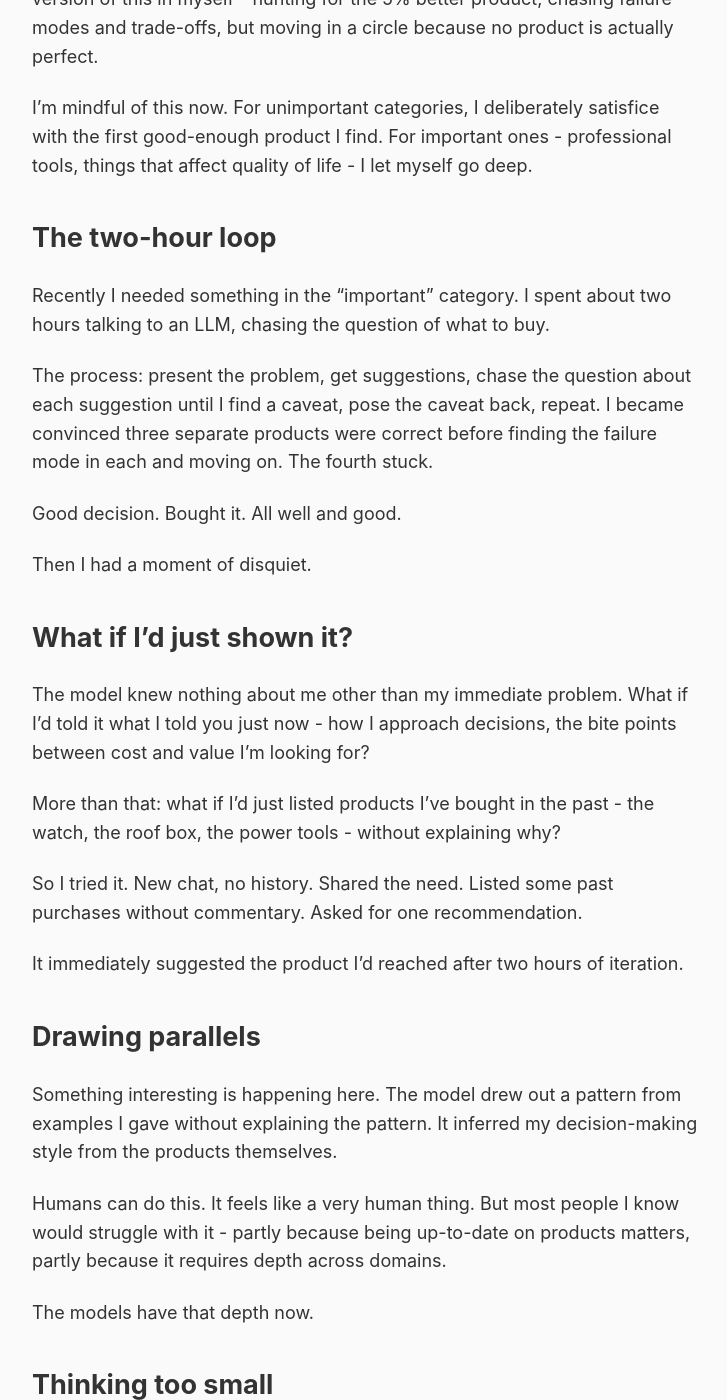
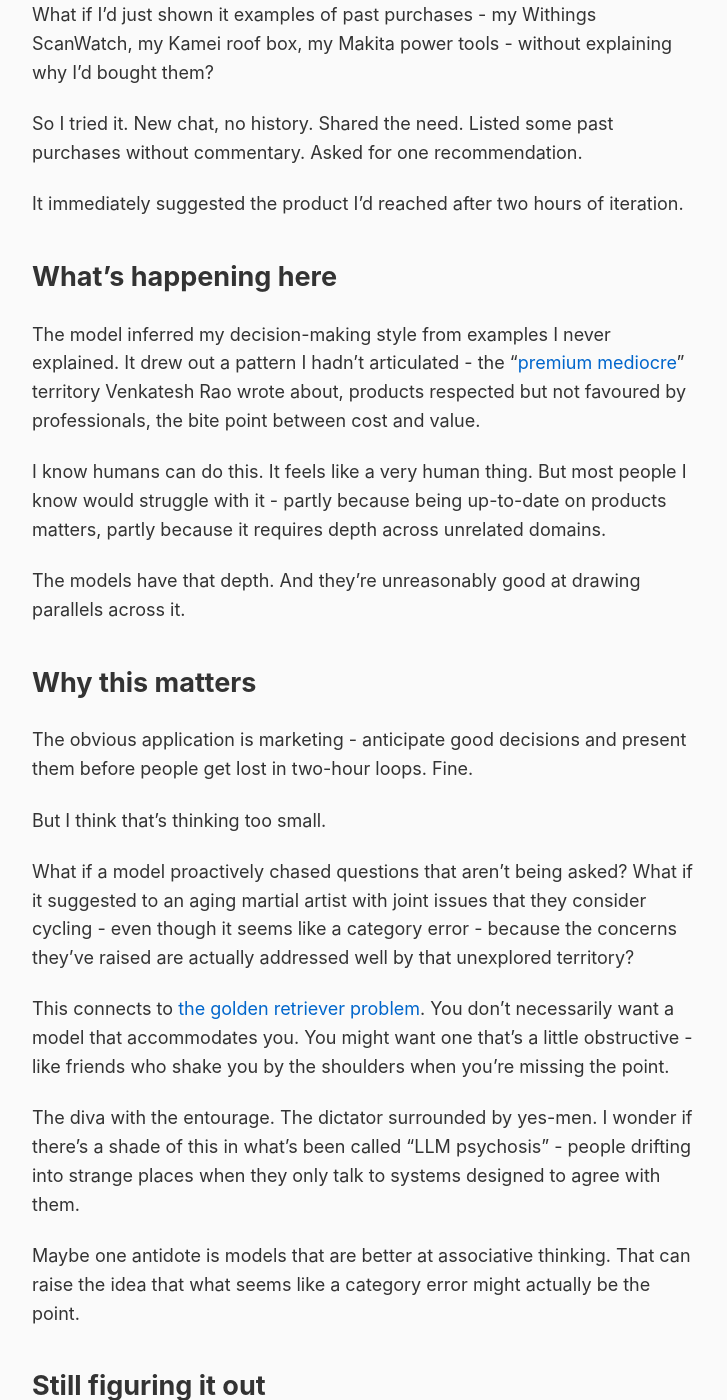
Before and after one commit to rob137/rob137.github.io, a Jekyll site: the page built from _posts/2026-01-02-show-dont-tell.md, in a window 1280 px wide and 1400 px high, scrolled down 759 px. Shown: the whole window, without its empty margins (275-1002 px from the left). Built offline with Jekyll 4.4.1, drawn with Linux system fonts in a browser that asks for light colours; some of the changed text lies outside the part shown.

Commit message:
Reframe Show Don't Tell: LLMs are unreasonably good at associative thinking

```diff
--- a/_posts/2026-01-02-show-dont-tell.md
+++ b/_posts/2026-01-02-show-dont-tell.md
@@ -2,65 +2,51 @@
 layout: post
 title: "Show, Don't Tell"
 date: 2026-01-02 16:30:00 +0000
-tags: [ai, llm, decision-making, musings]
+tags: [ai, llm, decision-making, associative-thinking]
 ---
 
-Some incomplete musings. I haven't fully processed this yet, but it feels worth sharing.
+LLMs are unreasonably good at associative thinking. Almost nobody is talking about it.
 
-## The optimizer trap
+## The discovery
 
-I'm a particular kind of frugal. I'm happy to spend money where there's a payoff - I'd rather frame cost efficiency on a decades level than skimp on purchases. A Makita circular saw instead of something cheap that stops working. Prosumer territory.
+I needed to buy something. Important category - the kind where I let myself go deep rather than satisficing with the first good-enough option.
 
-[Venkatesh Rao](https://www.ribbonfarm.com/2017/08/17/the-premium-mediocre-life-of-maya-millennial/) called this "premium mediocre" - products respected but not favoured by professionals, because professionals are paid to worry about the final 5% that I don't care about. My Withings ScanWatch. My Kamei roof box. The product that if you know, you know.
+My process: talk to an LLM, present the problem, get suggestions, chase the question about each suggestion until I find a caveat, pose the caveat back, repeat. Two hours later I'd convinced myself three separate products were correct before finding the failure mode in each. The fourth stuck.
 
-The problem is that optimizing is a trap. There's an analogy of ants following a pheromone trail in a circle until they dehydrate and die. I've noticed a softer version of this in myself - hunting for the 5% better product, chasing failure modes and trade-offs, but moving in a circle because no product is actually perfect.
+Good decision. Bought it.
 
-I'm mindful of this now. For unimportant categories, I deliberately satisfice with the first good-enough product I find. For important ones - professional tools, things that affect quality of life - I let myself go deep.
+Then I had a thought: the model knew nothing about me other than my immediate problem.
 
-## The two-hour loop
-
-Recently I needed something in the "important" category. I spent about two hours talking to an LLM, chasing the question of what to buy.
-
-The process: present the problem, get suggestions, chase the question about each suggestion until I find a caveat, pose the caveat back, repeat. I became convinced three separate products were correct before finding the failure mode in each and moving on. The fourth stuck.
-
-Good decision. Bought it. All well and good.
-
-Then I had a moment of disquiet.
-
-## What if I'd just shown it?
-
-The model knew nothing about me other than my immediate problem. What if I'd told it what I told you just now - how I approach decisions, the bite points between cost and value I'm looking for?
-
-More than that: what if I'd just listed products I've bought in the past - the watch, the roof box, the power tools - without explaining why?
+What if I'd just shown it examples of past purchases - my Withings ScanWatch, my Kamei roof box, my Makita power tools - without explaining why I'd bought them?
 
 So I tried it. New chat, no history. Shared the need. Listed some past purchases without commentary. Asked for one recommendation.
 
 It immediately suggested the product I'd reached after two hours of iteration.
 
-## Drawing parallels
+## What's happening here
 
-Something interesting is happening here. The model drew out a pattern from examples I gave without explaining the pattern. It inferred my decision-making style from the products themselves.
+The model inferred my decision-making style from examples I never explained. It drew out a pattern I hadn't articulated - the "[premium mediocre](https://www.ribbonfarm.com/2017/08/17/the-premium-mediocre-life-of-maya-millennial/)" territory Venkatesh Rao wrote about, products respected but not favoured by professionals, the bite point between cost and value.
 
-Humans can do this. It feels like a very human thing. But most people I know would struggle with it - partly because being up-to-date on products matters, partly because it requires depth across domains.
+I know humans can do this. It feels like a very human thing. But most people I know would struggle with it - partly because being up-to-date on products matters, partly because it requires depth across unrelated domains.
 
-The models have that depth now.
+The models have that depth. And they're unreasonably good at drawing parallels across it.
 
-## Thinking too small
+## Why this matters
 
-The obvious implication is marketing. You could anticipate a solid purchasing decision for me and present it before I get lost in a two-hour loop. I'd be happy if you did.
+The obvious application is marketing - anticipate good decisions and present them before people get lost in two-hour loops. Fine.
 
-But I suspect this is thinking too small.
+But I think that's thinking too small.
 
-What if a model proactively chased the question of what questions aren't being asked? What if it suggested to an aging martial artist with joint issues that they consider a cycling club - even though it seems like a category error - because the concerns they've raised are actually addressed well by that unexplored territory?
+What if a model proactively chased questions that aren't being asked? What if it suggested to an aging martial artist with joint issues that they consider cycling - even though it seems like a category error - because the concerns they've raised are actually addressed well by that unexplored territory?
 
-This connects to [the golden retriever problem](/2026/01/02/the-golden-retriever-problem/). You don't necessarily want a model that avoids annoying you. You might want something a little obstructive - like how friends shake you by the shoulders when you're missing the point.
+This connects to [the golden retriever problem](/2026/01/02/the-golden-retriever-problem/). You don't necessarily want a model that accommodates you. You might want one that's a little obstructive - like friends who shake you by the shoulders when you're missing the point.
 
-The diva with the entourage. The dictator surrounded by yes-men. I wonder if there's a shade of this in what's been called "LLM psychosis" - the way people can drift into strange places when they only talk to systems designed to accommodate them.
+The diva with the entourage. The dictator surrounded by yes-men. I wonder if there's a shade of this in what's been called "LLM psychosis" - people drifting into strange places when they only talk to systems designed to agree with them.
 
-## Open questions
+Maybe one antidote is models that are better at associative thinking. That can raise the idea that what seems like a category error might actually be the point.
 
-Maybe one antidote is models that are less accommodating. But maybe another is models that are better at associative thinking - that can raise the idea that what seems like a category error might actually be relevant.
+## Still figuring it out
 
-It feels like there are already hints of this in current models. I don't know if it's emergent or designed. I leave it open.
+I'm still working out the full implications - things are moving fast. But the core observation feels solid: LLMs have a latent talent for drawing parallels across domains, and we're not talking about it enough.
 
-These are musings, not conclusions. But the pace at which things are moving makes me want to share them anyway.
+Show, don't tell. It works on them too.
```
